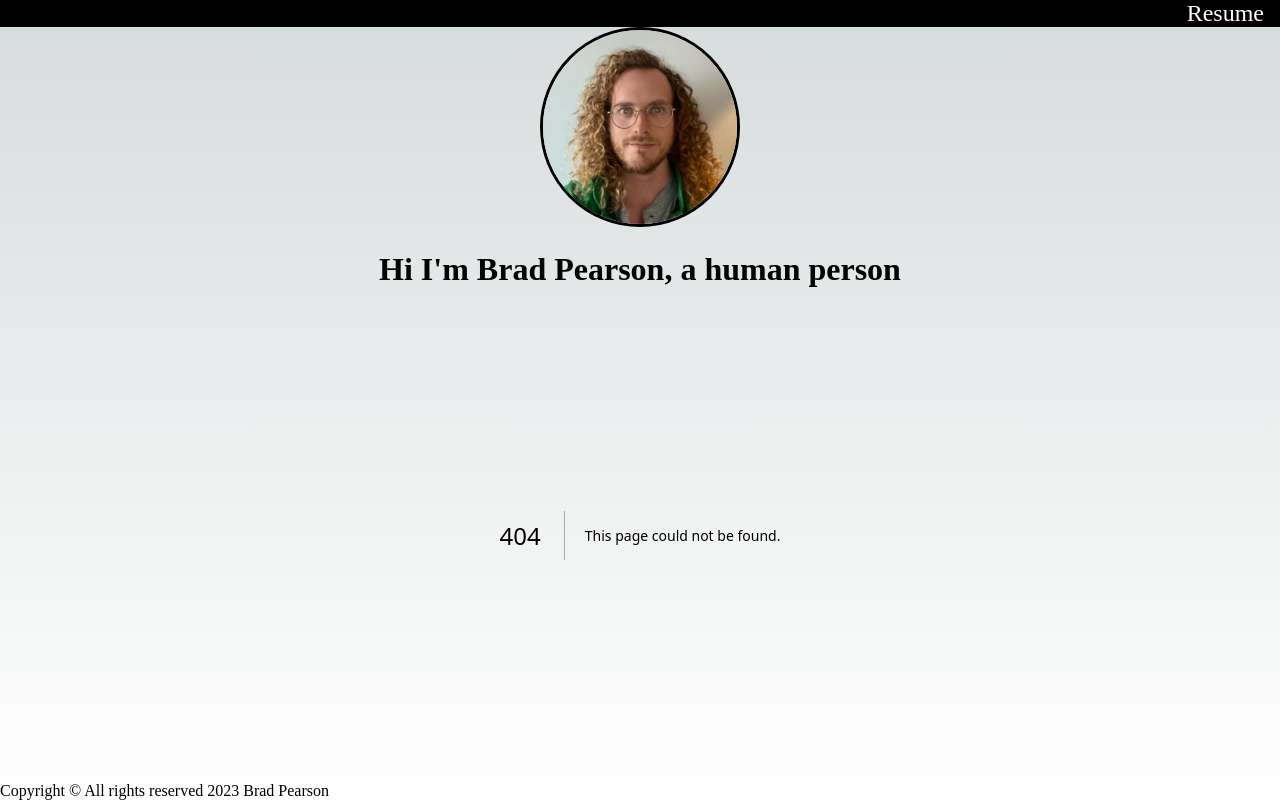
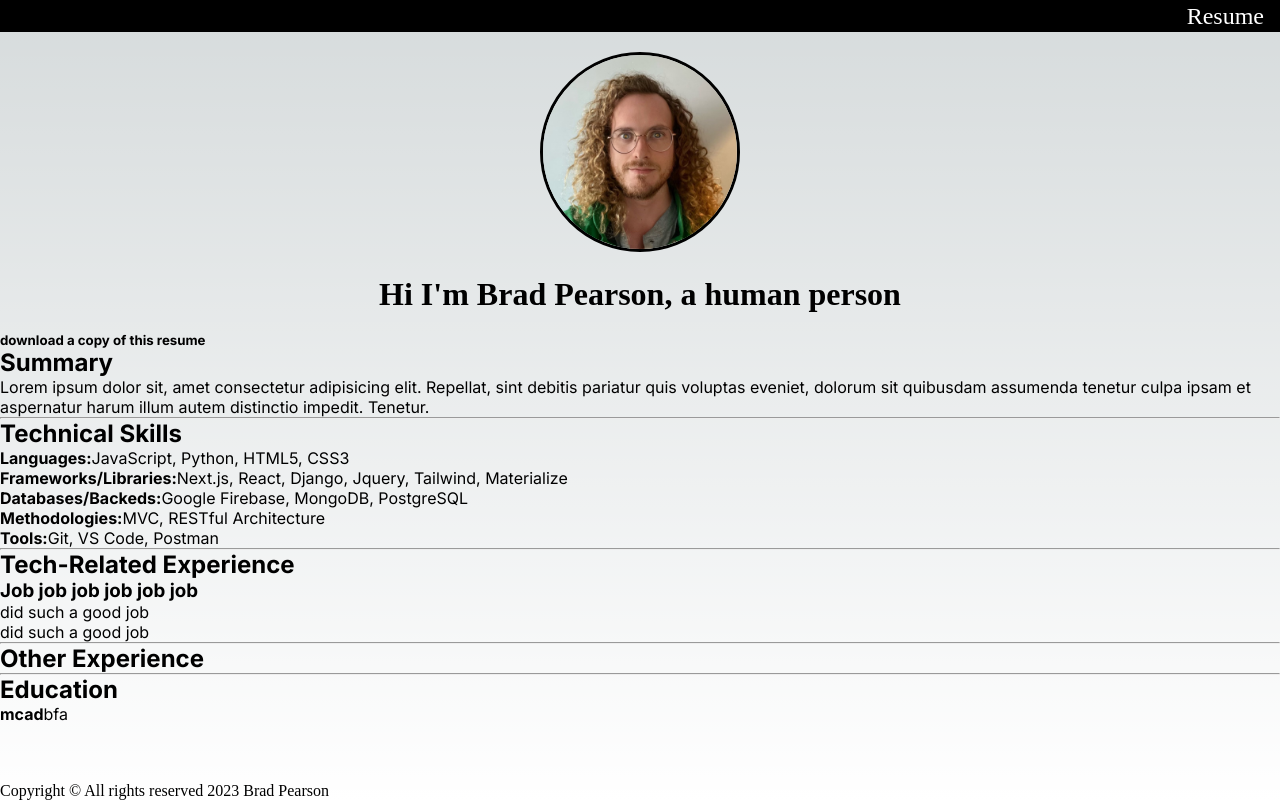
Before and after one commit to bradleypearson1984/bradportfolio, a Next.js app: page /resume in a window 1280 px wide. Before the commit this address had no page. Built offline with nearby package versions, Linux system fonts and the light colour scheme.

Commit message:
add resume

```diff
--- /dev/null
+++ b/pages/resume.js
@@ -0,0 +1,56 @@
+import Head from 'next/head';
+import { Inter } from 'next/font/google';
+const inter = Inter({ subsets: ['latin'] })
+
+export default function Resume(props) {
+
+
+    return (
+        <>
+        <Head>
+        <title>Resume | Brad Pearson's Portfolio Page</title>
+        <meta name="description" content="Brad Pearson's resume, learn more about my profesional experience" />
+        <meta name="viewport" content="width=device-width, initial-scale=1" />
+        <link rel="icon" href="/favicon.ico" />
+        </Head>
+        <main className={inter.className} >
+            <section>
+                <h5>download a copy of this resume <a target="_blank" href="https://docs.google.com/document/d/1ILOZo0eYivaWJsV9ySoA-OtabniC0UaHyWH50A8cpHY/edit?usp=sharing"></a></h5>
+            </section>
+            <h2>Summary</h2>
+        <p>
+            Lorem ipsum dolor sit,
+            amet consectetur adipisicing elit.
+            Repellat, sint debitis pariatur quis voluptas eveniet,
+            dolorum sit quibusdam assumenda tenetur culpa ipsam et
+            aspernatur harum illum autem distinctio impedit. Tenetur.
+        </p>
+        <hr />
+
+        <h2>Technical Skills</h2>
+            <ul>
+                <li><strong>Languages:</strong>JavaScript, Python, HTML5, CSS3</li>
+                <li><strong>Frameworks/Libraries:</strong>Next.js, React, Django, Jquery, Tailwind, Materialize</li>
+                <li><strong>Databases/Backeds:</strong>Google Firebase, MongoDB, PostgreSQL</li>
+                <li><strong>Methodologies:</strong>MVC, RESTful Architecture</li>
+                <li><strong>Tools:</strong>Git, VS Code, Postman</li>
+            </ul>
+            <hr />
+            <h2>Tech-Related Experience</h2>
+            <h3>Job job job job job job </h3>
+            <ul>
+                <li>did such a good job</li>
+                <li>did such a good job</li>
+            </ul>
+            <hr />
+            <h2>Other Experience </h2>
+            {/* TODO: Add other experience here  */}
+            <hr />
+            <h2>Education</h2>
+            <ul>
+                <li><strong>mcad</strong>bfa </li>
+            </ul>
+        </main>
+        </>
+    )
+}
```
Also changed, not shown: components/Form.js (+7 -0 lines).
